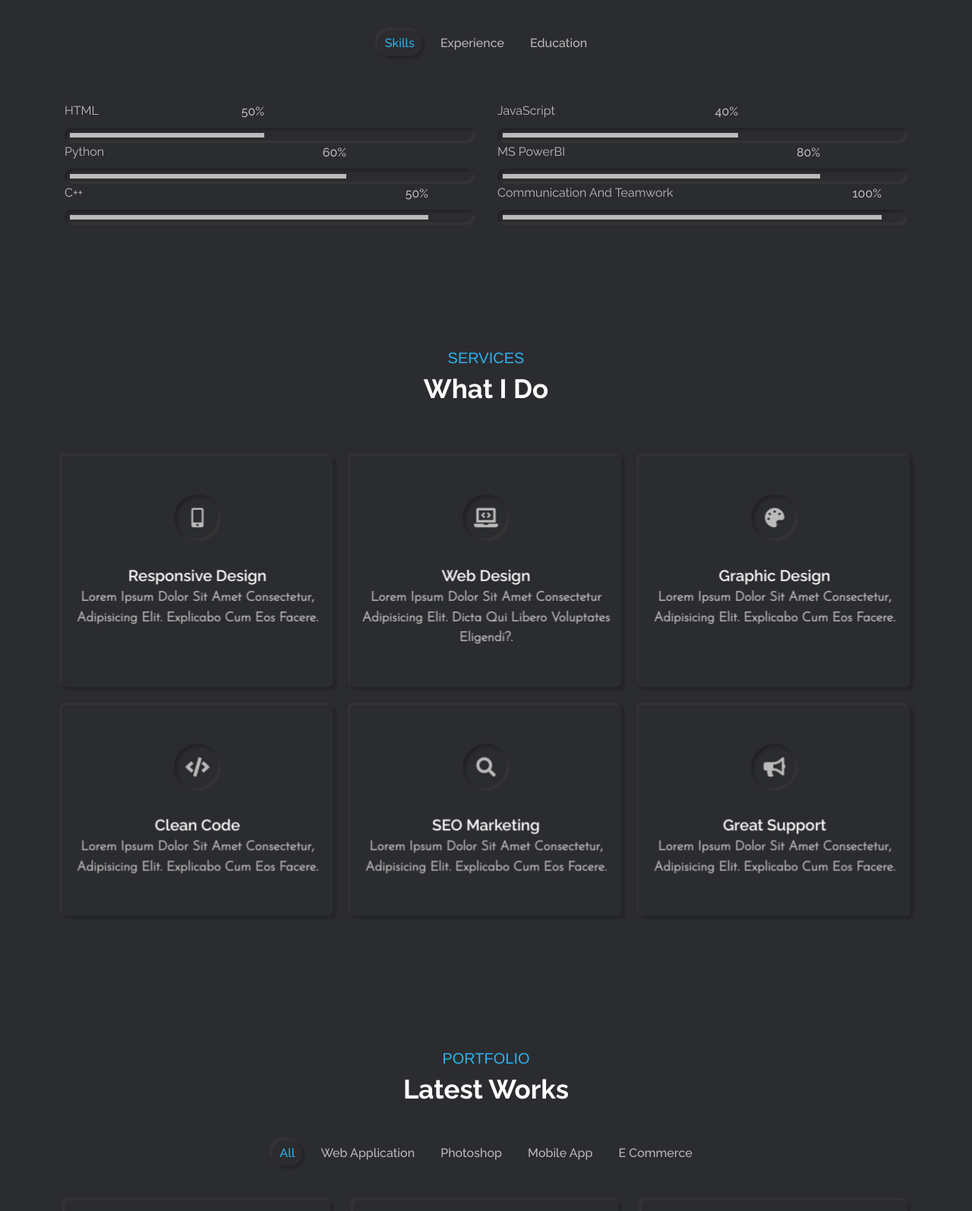
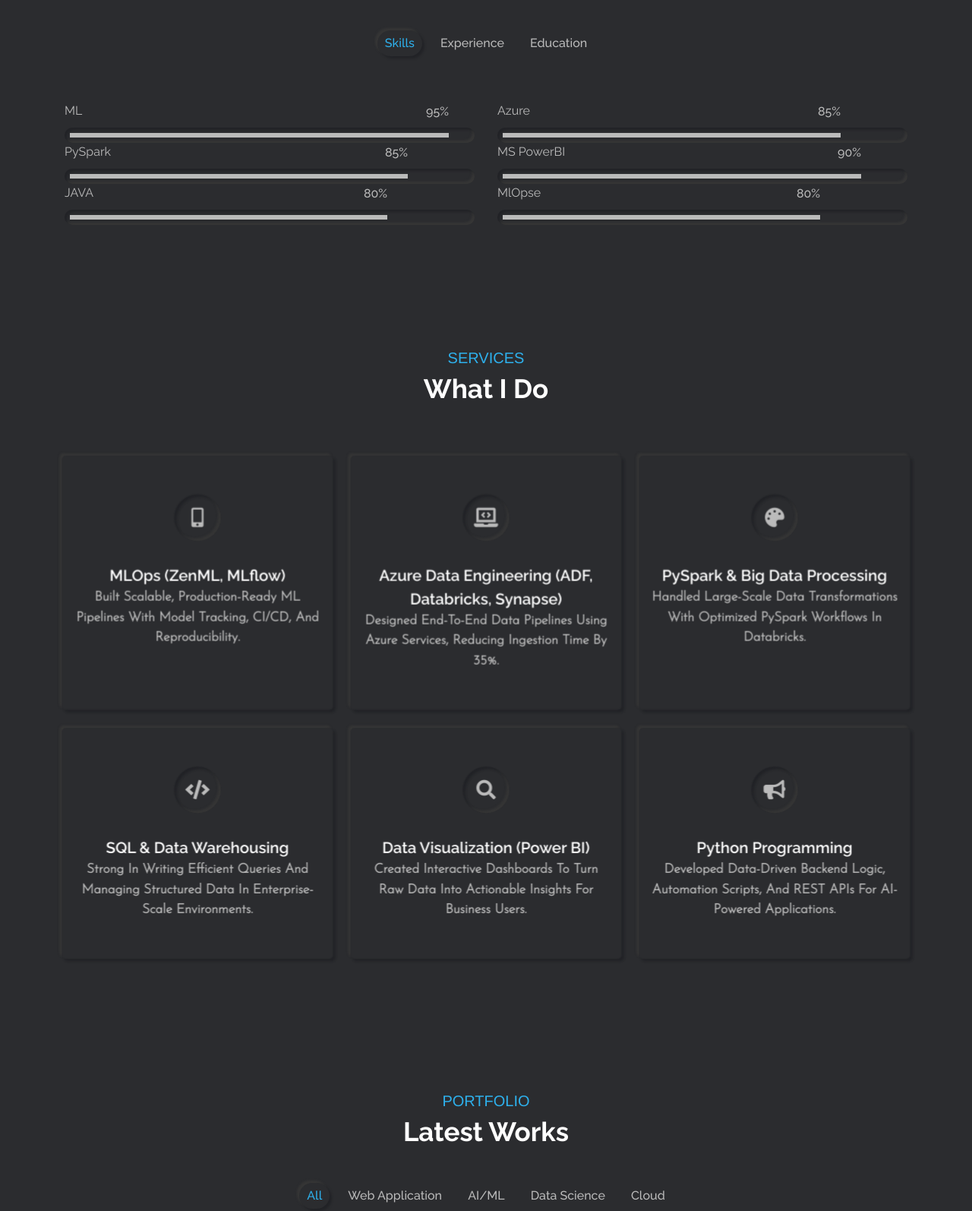
Before and after one commit to Sahilraj-2005/SahilRaj, a plain HTML site: page index.html in a window 1280 px wide. Shown: the part 1460-3054 px from the top of the page at 76% size. Drawn offline with nearby package versions, Linux system fonts and the light colour scheme.

Commit message:
Final year update

```diff
--- a/index.html
+++ b/index.html
@@ -166,30 +166,30 @@
 
               <!-- ========== Start skills ========== -->
               <div class="skill-item">
-                <p>HTML</p>
+                <p>ML</p>
                 <div class="progress inner-shadow">
-                  <div class="progress-bar" style="width: calc(50% - 14px)">
-                    <span>50%</span>
+                  <div class="progress-bar" style="width: calc(95% - 14px)">
+                    <span>95%</span>
                   </div>
                 </div>
               </div>
 
 
               <div class="skill-item">
-                <p>JavaScript</p>
+                <p>Azure</p>
                 <div class="progress inner-shadow">
-                  <div class="progress-bar" style="width: calc(60% - 14px);">
-                    <span>40%</span>
+                  <div class="progress-bar" style="width: calc(85% - 14px);">
+                    <span>85%</span>
                   </div>
                 </div>
               </div>
 
 
               <div class="skill-item">
-                <p>Python</p>
+                <p>PySpark</p>
                 <div class="progress inner-shadow">
-                  <div class="progress-bar" style="width: calc(70% - 14px);">
-                    <span>60%</span>
+                  <div class="progress-bar" style="width: calc(85% - 14px);">
+                    <span>85%</span>
                   </div>
                 </div>
               </div>
@@ -198,6 +198,15 @@
               <div class="skill-item">
                 <p>MS PowerBI</p>
                 <div class="progress inner-shadow">
+                  <div class="progress-bar" style="width: calc(90% - 14px);">
+                    <span>90%</span>
+                  </div>
+                </div>
+              </div>
+
+              <div class="skill-item">
+                <p>JAVA</p>
+                <div class="progress inner-shadow">
                   <div class="progress-bar" style="width: calc(80% - 14px);">
                     <span>80%</span>
                   </div>
@@ -205,19 +214,10 @@
               </div>
 
               <div class="skill-item">
-                <p>C++</p>
+                <p>MlOpse</p>
                 <div class="progress inner-shadow">
-                  <div class="progress-bar" style="width: calc(90% - 14px);">
-                    <span>50%</span>
-                  </div>
-                </div>
-              </div>
-
-              <div class="skill-item">
-                <p>Communication and Teamwork</p>
-                <div class="progress inner-shadow">
-                  <div class="progress-bar" style="width: calc(95% - 14px);">
-                    <span>100%</span>
+                  <div class="progress-bar" style="width: calc(80% - 14px);">
+                    <span>80%</span>
                   </div>
                 </div>
               </div>
@@ -249,18 +249,6 @@
                   <div class="timeline-item">
                     <div class="timeline-item-inner outer-shadow">
                       <i class="fas fa-briefcase icon"></i>
-                      <span>2023</span>
-                      <h3>Coding experience</h3>
-                      <h4>Participated in SIH2023 and HacktoberFest2023</h4>
-                      <p>Open Source Contribution and Team leader Of SIH2023. </p>
-                    </div>
-                  </div>
-
-                  <!-- end  -->
-                  <!-- time line items  -->
-                  <div class="timeline-item">
-                    <div class="timeline-item-inner outer-shadow">
-                      <i class="fas fa-briefcase icon"></i>
                       <span>April-May 2024</span>
                       <h3>Management Trainee</h3>
                       <h4>CCL (Coal India Limitrd)</h4>
@@ -268,6 +256,19 @@
                     </div>
                   </div>
 
+                  <!-- time line items  -->
+                  <div class="timeline-item">
+                    <div class="timeline-item-inner outer-shadow">
+                      <i class="fas fa-briefcase icon"></i>
+                      <span>2025</span>
+                      <h3>TechSaksham </h3>
+                      <h4>(Microsoft & SAP CSR initiative, Edunet Foundation, AICTE)</h4>
+                      <h5>AI - Transformative Learning internship</h5>
+                      <p>gaining practical AI experience with industry-standard tools.</p>
+                    </div>
+                  </div>
+
+                  <!-- end  -->
                   <!-- end  -->
                 </div>
               </div>
@@ -346,8 +347,8 @@
                   <div class="icon inner-shadow">
                     <i class="fas fa-mobile-alt"></i>
                   </div>
-                  <h3>Responsive design</h3>
-                  <p>Lorem ipsum dolor sit amet consectetur, adipisicing elit. Explicabo cum eos facere.</p>
+                  <h3>MLOps (ZenML, MLflow)</h3>
+                  <p>Built scalable, production-ready ML pipelines with model tracking, CI/CD, and reproducibility.</p>
                 </div>
               </div>
 
@@ -357,8 +358,8 @@
                   <div class="icon inner-shadow">
                     <i class="fas fa-laptop-code"></i>
                   </div>
-                  <h3>Web design</h3>
-                  <p>Lorem ipsum dolor sit amet consectetur adipisicing elit. Dicta qui libero voluptates eligendi?.</p>
+                  <h3>Azure Data Engineering (ADF, Databricks, Synapse)</h3>
+                  <p>Designed end-to-end data pipelines using Azure services, reducing ingestion time by 35%.</p>
                 </div>
               </div>
 
@@ -368,8 +369,8 @@
                   <div class="icon inner-shadow">
                     <i class="fas fa-palette"></i>
                   </div>
-                  <h3>Graphic design</h3>
-                  <p>Lorem ipsum dolor sit amet consectetur, adipisicing elit. Explicabo cum eos facere.</p>
+                  <h3>PySpark & Big Data Processing</h3>
+                  <p>Handled large-scale data transformations with optimized PySpark workflows in Databricks.</p>
                 </div>
               </div>
 
@@ -378,8 +379,8 @@
                   <div class="icon inner-shadow">
                     <i class="fas fa-code"></i>
                   </div>
-                  <h3>Clean code</h3>
-                  <p>Lorem ipsum dolor sit amet consectetur, adipisicing elit. Explicabo cum eos facere.</p>
+                  <h3>SQL & Data Warehousing</h3>
+                  <p>Strong in writing efficient queries and managing structured data in enterprise-scale environments.</p>
                 </div>
               </div>
 
@@ -388,8 +389,8 @@
                   <div class="icon inner-shadow">
                     <i class="fas fa-search"></i>
                   </div>
-                  <h3>SEO Marketing</h3>
-                  <p>Lorem ipsum dolor sit amet consectetur, adipisicing elit. Explicabo cum eos facere.</p>
+                  <h3>Data Visualization (Power BI)</h3>
+                  <p>Created interactive dashboards to turn raw data into actionable insights for business users.</p>
                 </div>
               </div>
 
@@ -398,8 +399,8 @@
                   <div class="icon inner-shadow">
                     <i class="fas fa-bullhorn"></i>
                   </div>
-                  <h3>Great Support</h3>
-                  <p>Lorem ipsum dolor sit amet consectetur, adipisicing elit. Explicabo cum eos facere.</p>
+                  <h3>Python Programming</h3>
+                  <p>Developed data-driven backend logic, automation scripts, and REST APIs for AI-powered applications.</p>
                 </div>
               </div>
 
@@ -424,9 +425,9 @@
                   <div class="portfolio-filter">
                     <span class="filter-item outer-shadow active" data-target="all">All</span>
                     <span class="filter-item" data-target="web-application">Web application</span>
-                    <span class="filter-item" data-target="photoshop">photoshop</span>
-                    <span class="filter-item" data-target="mobile-app">mobile app</span>
-                    <span class="filter-item" data-target="e-commerce">e commerce</span>
+                    <span class="filter-item" data-target="photoshop">AI/ML</span>
+                    <span class="filter-item" data-target="mobile-app">Data Science</span>
+                    <span class="filter-item" data-target="e-commerce">Cloud</span>
                   </div>
                 </div>
             <!-- ========== End portfolio filter========== -->
--- a/js/animation.js
+++ b/js/animation.js
@@ -1,7 +1,7 @@
 const typedTextSpan = document.querySelector(".typed-text");
 const cursorSpan = document.querySelector(".cursor");
 
-const textArray = ["Sahil Raj", "Student", "Web developer", "Problem solver"];
+const textArray = ["Sahil Raj", "Student", "AI Cloud developer", "Problem solver"];
 const typingDelay = 200;
 const erasingDelay = 100;
 const newTextDelay = 2000; // Delay between current and next text
--- a/js/autoTypingAnimation.js
+++ b/js/autoTypingAnimation.js
@@ -1,7 +1,7 @@
 setTimeout(function() {
     $('.about-info-inner').typed({
       strings: [
-        "<span>Hi, I am Sahil Raj</span> To secure a challenging position in a reputable organization to expand my learning, knowledge, and skills As a Mining Engineering student with experience in English, Python, and C++, I am seeking a position as a software engineer and data scientist. My passion for coding and hobbies in basketball and traveling have given me a unique perspective on problem-solving. I am eager to apply my skills and education to contribute to a dynamic team. <br>"
+        "<span>Hi, I am Sahil Raj</span> I'm a final-year student at NITK, pivoting into Data Engineering and AI Development, with hands-on experience building end-to-end MLOps pipelines using ZenML, MLflow, and CI/CD, as well as designing scalable Azure cloud architectures (ADF, Databricks, Synapse) that deliver 35% faster data ingestion and power REST-API-backed services. Skilled in PySpark, SQL, PowerBI, and Git, I've deployed a 97%-accurate production-ready house price prediction model and led cross-functional projects to drive business insights. I'm actively seeking opportunities in Data Engineering and AI Development—let's connect!<br>"
       ],
       typeSpeed: 7,
       contentType: 'html'
```
Also changed, not shown: 1 other file.
